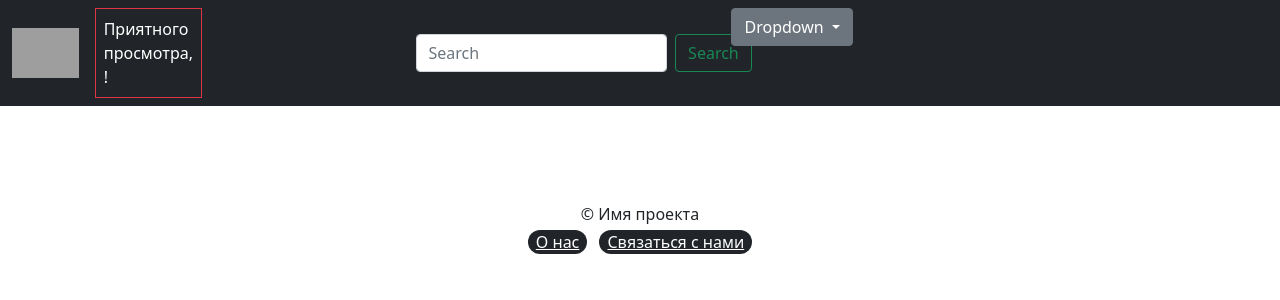
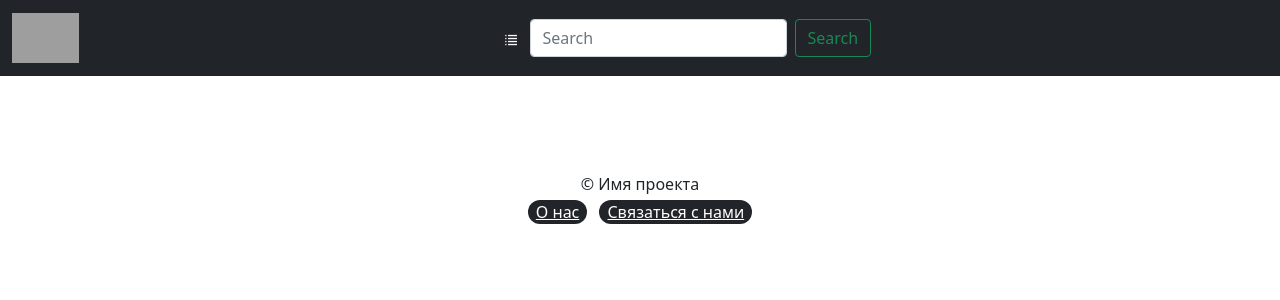
Before and after one commit to Kenhqq/Progect1, a Flask app: template Project/templates/base.html in a window 1280 px wide. Shown: the top 300 px of the page. Run offline with Flask 2, Linux system fonts and the light colour scheme; the template is opened without the code that fills it, so the values that code supplies are empty; parts of the project's set-up code (start-up, migrations or seed data) failed here and were passed over; grey boxes are pictures that could not be loaded.

Commit message:
Added base.html

```diff
--- a/Project/templates/base.html
+++ b/Project/templates/base.html
@@ -12,32 +12,30 @@
         <a class="navbar-brand" href="/">
             <img style="height : 50px" src="https://i.pinimg.com/736x/77/44/45/774445b3f457e22f61991ef6f03d7521.jpg"></a>
         </a>
-        <button class="navbar-toggler" type="button" data-bs-toggle="collapse" data-bs-target="#navbarSupportedContent" aria-controls="navbarSupportedContent" aria-expanded="false" aria-label="Toggle navigation">
-          <span class="navbar-toggler-icon"></span>
+        <div class="mx-auto my-2 order-0 order-md-1 position-relative" style="">
+          <form class="d-flex">
+           <div class="dropdown" style="">
+              <button class="btn  bg-dark" type="button" id="dropdownMenuButton1" data-bs-toggle="dropdown"  aria-expanded="false">
+                  <img src="../static/list-2-512.png" width="12" height="12">
               </button>
-        <div class="collapse navbar-collapse" id="navbarSupportedContent">
-          <ul class="navbar-nav me-auto mb-2 mb-lg-0">
-              <span class="border border-danger">
-                  <li class="d-flex nav-item">
-                      <a class="nav-link active" aria-current="page" href="#">Приятного просмотра, ! </a>
+              <ul class="dropdown-menu bg-dark w-auto" aria-labelledby="navbarDropdown">
+                  <li>
+                      <a class="dropdown-item w-1 text-light " href="#">
+                        <img src="../static/netflix-2-512.png"  width="16" height="16">
+                          Netflix
+                     </a>
                   </li>
-              </span>
-              <li class="nav-item dropdown" style="margin-left : 165%">
-                  <button class="btn btn-secondary dropdown-toggle" type="button" id="navbarDropdown" data-toggle="dropdown" aria-haspopup="true" aria-expanded="false">
-                      Dropdown
-                  </button>
-                  <ul class="dropdown-menu" aria-labelledby="navbarDropdown">
-                      <li><a class="dropdown-item" href="#">Action</a></li>
-                      <li><a class="dropdown-item" href="#">Another action</a></li>
-                      <li><div class="dropdown-divider"></div></li>
-                      <li><a class="dropdown-item" href="#">Something else here</a></li>
-                  </ul>
+                  <li>
+                      <a class="dropdown-item w-1 text-light " href="#">
+                        <img src="../static/youtube-4-512.png" width="16" height="16">
+                          Youtube
+                     </a>
                   </li>
               </ul>
-            <div class="d-flex " style="margin-right: 44%">
-              <form class="d-flex">
+          </div>
             <input class="form-control me-2" type="search" placeholder="Search" aria-label="Search">
             <button class="btn btn-outline-success" type="submit">Search</button>
+
           </form>
         </div>
         </div>
```
Also changed, not shown: Project/static/list-2-512.png (added), Project/static/netflix-2-512.png (added), Project/static/settings.svg (added), Project/static/youtube-4-16.png (added), Project/static/youtube-4-512.png (added). Lines whose indentation alone changed are shown as unchanged.
